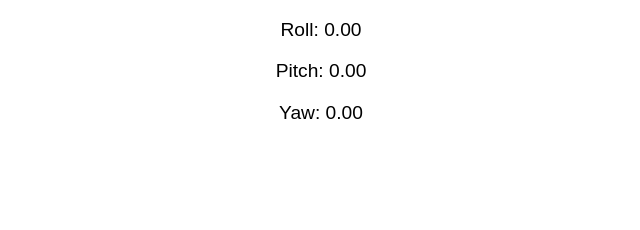
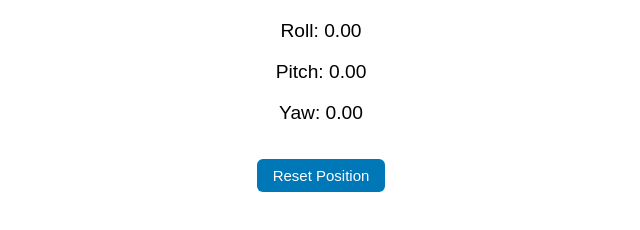
Before and after one commit to mohoja313/ESP32-SensorStream, a plain HTML site: page front/index.htm in a window 1280 px wide. Shown: the whole page, without its empty margins (319-959 px from the left). Drawn offline with nearby package versions, Linux system fonts and the light colour scheme.

Commit message:
Update index.htm

```diff
--- a/front/index.htm
+++ b/front/index.htm
@@ -3,14 +3,42 @@
 <head>
   <title>ESP32-SensorStream</title>
   <link rel="stylesheet" href="style.css">
+  <style>
+    #info {
+      margin-top: 20px;
+      font-family: sans-serif;
+      font-size: 16px;
+      text-align: center;
+    }
+
+    #resetBtn {
+      margin-top: 15px;
+      padding: 8px 16px;
+      font-size: 15px;
+      border: none;
+      background-color: #0077b6;
+      color: white;
+      border-radius: 6px;
+      cursor: pointer;
+      transition: background-color 0.3s ease;
+    }
+
+    #resetBtn:hover {
+      background-color: #023e8a;
+    }
+  </style>
 </head>
 <body>
   <div id="3Dcube"></div>
+
   <div id="info">
     <p>Roll: <span id="gyroX">0.00</span></p>
     <p>Pitch: <span id="gyroY">0.00</span></p>
     <p>Yaw: <span id="gyroZ">0.00</span></p>
+
+    <button id="resetBtn" onclick="resetPosition()">Reset Position</button>
   </div>
+
   <script src="https://cdnjs.cloudflare.com/ajax/libs/three.js/r128/three.min.js"></script>
   <script src="script.js"></script>
 </body>
```
